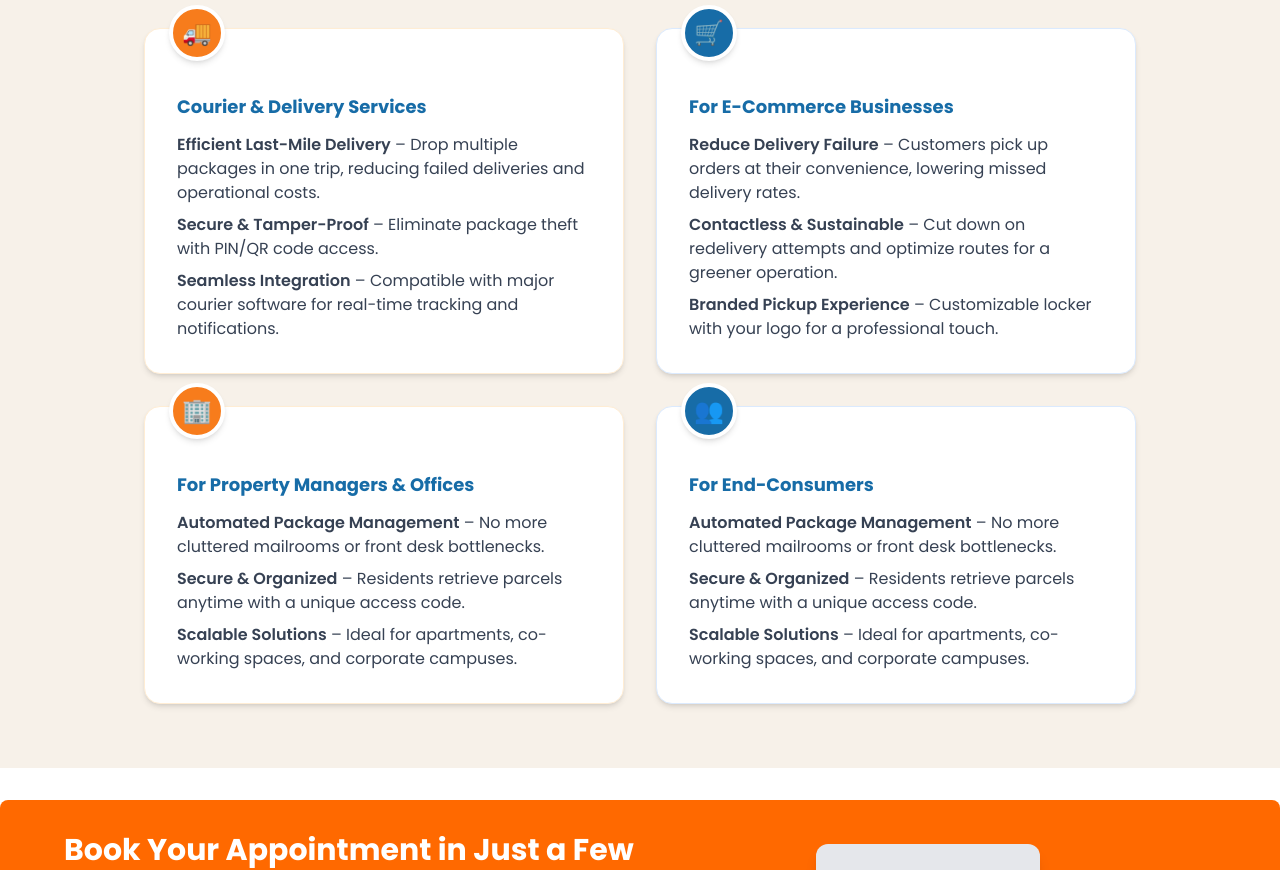
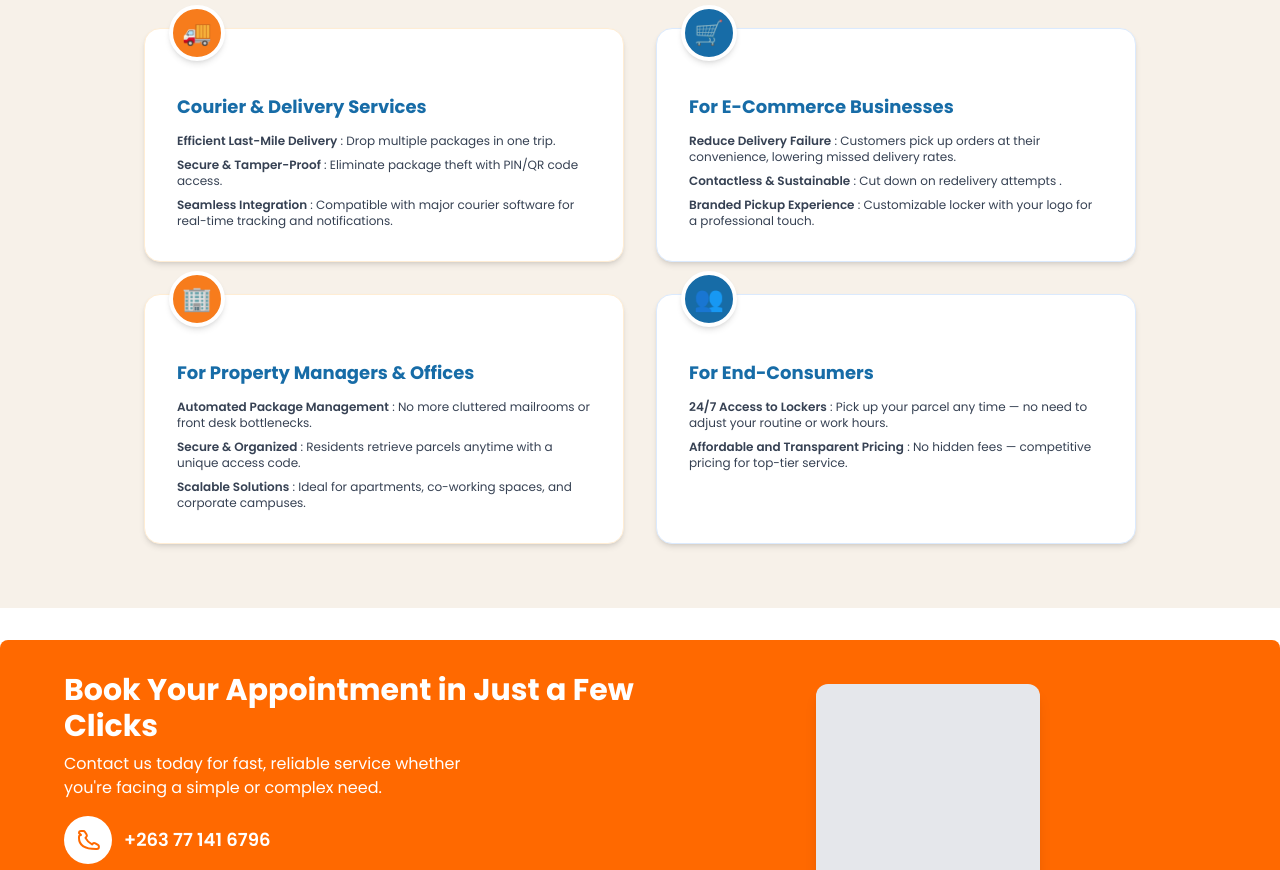
Before and after one commit to Sisasenkosi/WebsiteFasav2, a React (Vite) app: page / in a window 1280 px wide. Shown: the part 1400-2270 px from the top of the page. Built offline with nearby package versions, Linux system fonts and the light colour scheme.

Commit message:
card and font well cleaned

```diff
--- a/src/pages/Home.jsx
+++ b/src/pages/Home.jsx
@@ -269,20 +269,19 @@ const Home = () => {
               <h3 className="font-bold text-[#176ca7] text-lg mt-8 mb-3">
                 Courier & Delivery Services
               </h3>
-              <ul className="text-gray-700 text-base space-y-2">
+              <ul className="text-gray-700 text-xs space-y-2">
                 <li>
                   <span className="font-semibold">
                     Efficient Last-Mile Delivery
                   </span>{' '}
-                  – Drop multiple packages in one trip, reducing failed
-                  deliveries and operational costs.
+                  : Drop multiple packages in one trip.
                 </li>
                 <li>
-                  <span className="font-semibold">Secure & Tamper-Proof</span> –
+                  <span className="font-semibold">Secure & Tamper-Proof</span> :
                   Eliminate package theft with PIN/QR code access.
                 </li>
                 <li>
-                  <span className="font-semibold">Seamless Integration</span> –
+                  <span className="font-semibold">Seamless Integration</span> :
                   Compatible with major courier software for real-time tracking
                   and notifications.
                 </li>
@@ -296,24 +295,23 @@ const Home = () => {
               <h3 className="font-bold text-[#176ca7] text-lg mt-8 mb-3">
                 For E-Commerce Businesses
               </h3>
-              <ul className="text-gray-700 text-base space-y-2">
+              <ul className="text-gray-700 text-xs space-y-2">
                 <li>
                   <span className="font-semibold">Reduce Delivery Failure</span>{' '}
-                  – Customers pick up orders at their convenience, lowering
+                  : Customers pick up orders at their convenience, lowering
                   missed delivery rates.
                 </li>
                 <li>
                   <span className="font-semibold">
                     Contactless & Sustainable
                   </span>{' '}
-                  – Cut down on redelivery attempts and optimize routes for a
-                  greener operation.
+                  : Cut down on redelivery attempts .
                 </li>
                 <li>
                   <span className="font-semibold">
                     Branded Pickup Experience
                   </span>{' '}
-                  – Customizable locker with your logo for a professional touch.
+                  : Customizable locker with your logo for a professional touch.
                 </li>
               </ul>
             </div>
@@ -325,19 +323,19 @@ const Home = () => {
               <h3 className="font-bold text-[#176ca7] text-lg mt-8 mb-3">
                 For Property Managers & Offices
               </h3>
-              <ul className="text-gray-700 text-base space-y-2">
+              <ul className="text-gray-700 text-xs space-y-2">
                 <li>
                   <span className="font-semibold">
                     Automated Package Management
                   </span>{' '}
-                  – No more cluttered mailrooms or front desk bottlenecks.
+                  : No more cluttered mailrooms or front desk bottlenecks.
                 </li>
                 <li>
-                  <span className="font-semibold">Secure & Organized</span> –
+                  <span className="font-semibold">Secure & Organized</span> :
                   Residents retrieve parcels anytime with a unique access code.
                 </li>
                 <li>
-                  <span className="font-semibold">Scalable Solutions</span> –
+                  <span className="font-semibold">Scalable Solutions</span> :
                   Ideal for apartments, co-working spaces, and corporate
                   campuses.
                 </li>
@@ -351,21 +349,17 @@ const Home = () => {
               <h3 className="font-bold text-[#176ca7] text-lg mt-8 mb-3">
                 For End-Consumers
               </h3>
-              <ul className="text-gray-700 text-base space-y-2">
+              <ul className="text-gray-700 text-xs space-y-2">
+                <li>
+                  <span className="font-semibold">24/7 Access to Lockers</span>{' '}
+                  : Pick up your parcel any time — no need to adjust your
+                  routine or work hours.
+                </li>
                 <li>
                   <span className="font-semibold">
-                    Automated Package Management
+                    Affordable and Transparent Pricing
                   </span>{' '}
-                  – No more cluttered mailrooms or front desk bottlenecks.
-                </li>
-                <li>
-                  <span className="font-semibold">Secure & Organized</span> –
-                  Residents retrieve parcels anytime with a unique access code.
-                </li>
-                <li>
-                  <span className="font-semibold">Scalable Solutions</span> –
-                  Ideal for apartments, co-working spaces, and corporate
-                  campuses.
+                  : No hidden fees — competitive pricing for top-tier service.
                 </li>
               </ul>
             </div>
```
